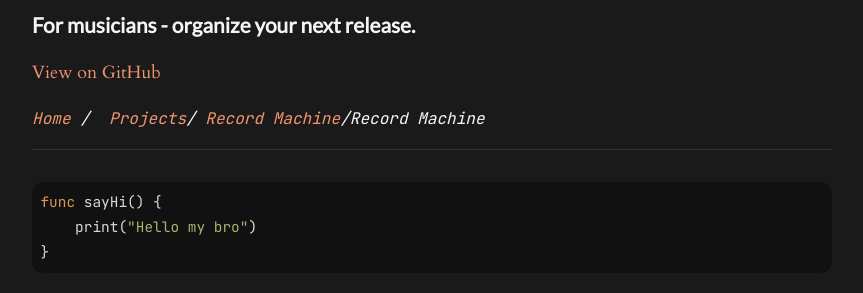
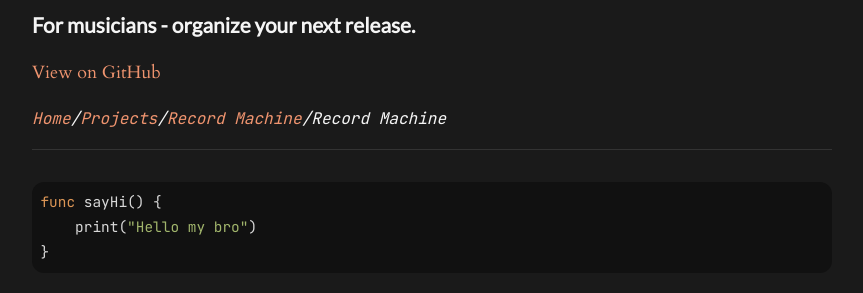
Before and after one commit to rocketbro/rocketbro.github.io, a Jekyll site: the page built from _projects/record-machine.md, in a window 1280 px wide. Shown: the part 170-463 px from the top of the page, without its empty margins (208-1071 px from the left). Built offline with Jekyll 4.4.1, drawn with Linux system fonts in a browser that asks for light colours.

Commit message:
the spaces look terrible

```diff
--- a/_layouts/project.html
+++ b/_layouts/project.html
@@ -16,13 +16,7 @@ layout: default
 <div class="breadcrumbs">
   <code>
   <em>
-  <a href="/">Home</a>&nbsp;/&nbsp;
-  <a href="/projects">Projects</a>/
-  {% if page.url == project_base %}
-  {{ page.nav_title }}
-  {% else %}
-  <a href="{{ project_base }}">{{ page.project_title }}</a>/{{ page.nav_title }}
-  {% endif %}
+  <a href="/">Home</a>/<a href="/projects">Projects</a>/{% if page.url == project_base %}{{ page.nav_title }}{% else %}<a href="{{ project_base }}">{{ page.project_title }}</a>/{{ page.nav_title }}{% endif %}
   </em>
   </code>
 </div>
```
